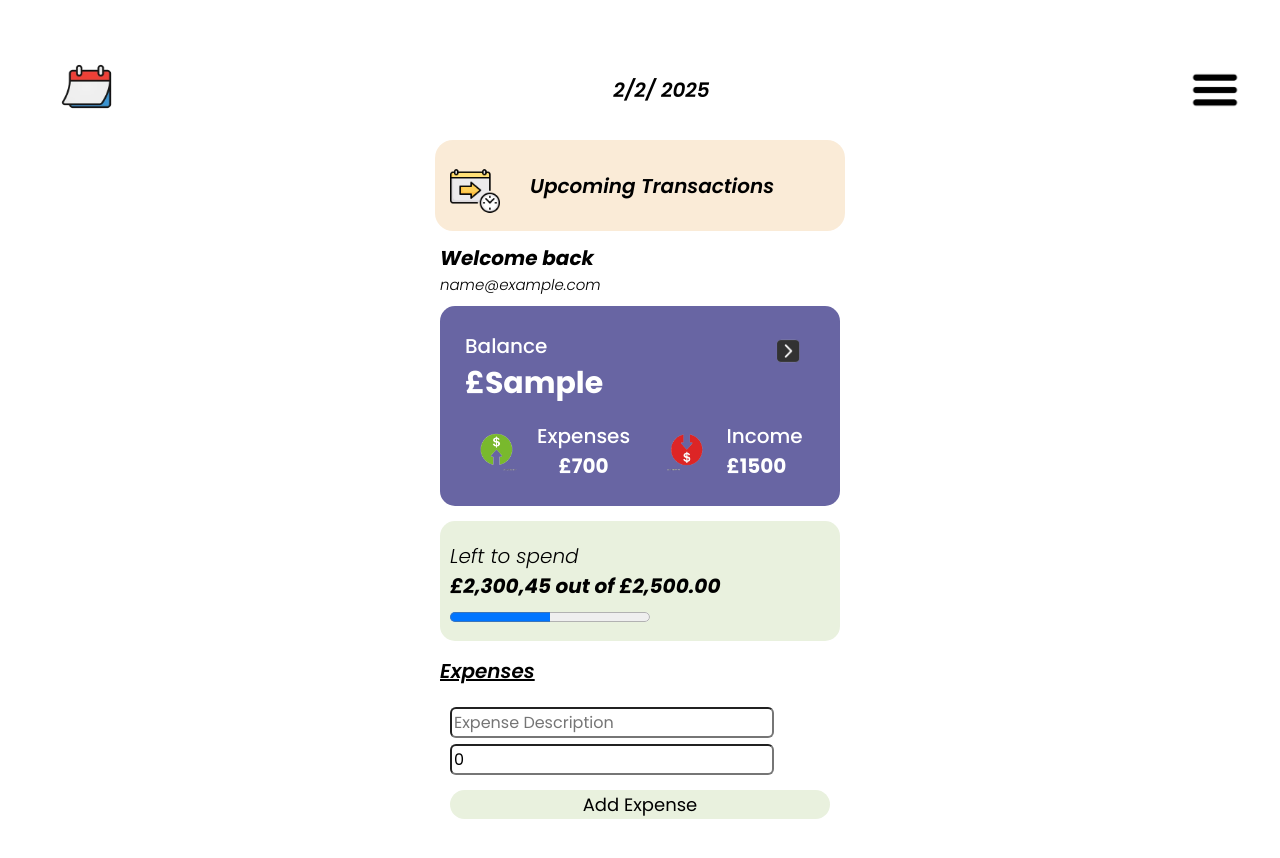
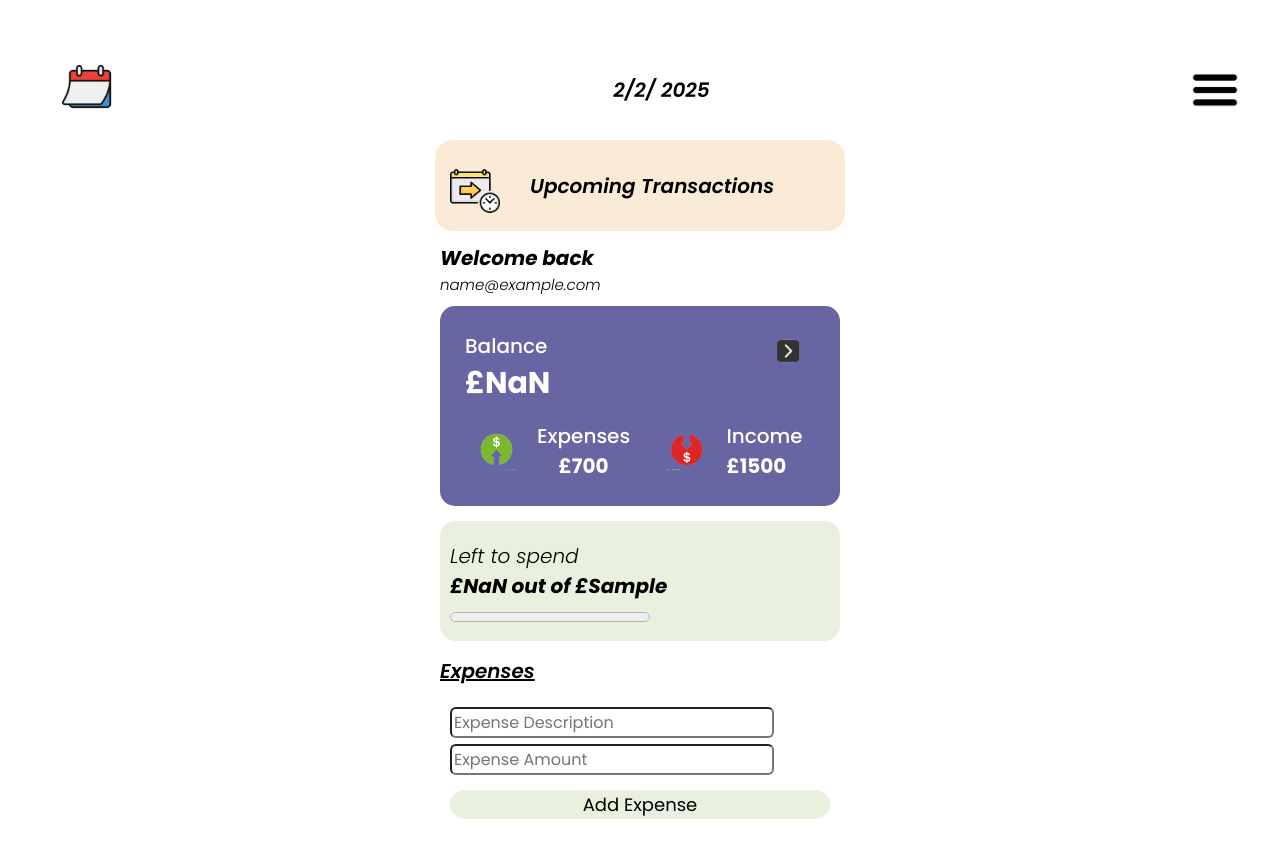
Before and after one commit to myhzyy/Expense-Tracker-App, a React (Vite) app in the folder my-app/: page / in a window 1280 px wide. Both pictures are taken after typing "name@example.com", "Sample", "Sample" into the empty fields and a click on the button "Sign In". Shown: the top 858 px of the page. Built offline with nearby package versions, Linux system fonts and the light colour scheme.

Commit message:
working progress bar

```diff
--- a/my-app/src/App.jsx
+++ b/my-app/src/App.jsx
@@ -30,17 +30,34 @@ function reducer(state, action) {
 
 function App() {
   const [{ submittedData }, dispatch] = useReducer(reducer, initialState);
+  const { email, password, income, signedIn } = submittedData;
+  const [userSubmissions, setUserSubmissions] = useState([]);
 
-  const { email, password, income, signedIn } = submittedData;
+  const total = userSubmissions.reduce(
+    (accumulator, currentAccumulator) =>
+      accumulator + Number(currentAccumulator.itemAmount),
+    0
+  );
+
+  const totalMinusExpenses = income - total;
 
   return (
     <>
       <TopSection />
       <Summary />
       {!signedIn && <SignIn dispatch={dispatch} />}
-      {signedIn && <AccountTracking income={income} email={email} />}
-      {signedIn && <LeftToSpend />}
-      {signedIn && <Expenses />}
+      {signedIn && (
+        <AccountTracking income={income} email={email} total={total} />
+      )}
+      {signedIn && (
+        <LeftToSpend totalMinusExpenses={totalMinusExpenses} income={income} />
+      )}
+      {signedIn && (
+        <Expenses
+          userSubmissions={userSubmissions}
+          setUserSubmissions={setUserSubmissions}
+        />
+      )}
     </>
   );
 }
--- a/my-app/src/Components/AccountTracking.jsx
+++ b/my-app/src/Components/AccountTracking.jsx
@@ -3,7 +3,7 @@ import nextPageIcon from "../assets/nextPage.png";
 import incomeImage from "../assets/income.png";
 import outgoingsImage from "../assets/outgoings.png";
 
-function AccountTracking({ income, email }) {
+function AccountTracking({ income, email, total }) {
   return (
     <>
       <div className={styles.welcomeBackContainer}>
@@ -14,7 +14,7 @@ function AccountTracking({ income, email }) {
         <div className={styles.defaultBox}>
           <div>
             <h3 className={styles.lightText}>Balance</h3>
-            <h3 className={styles.balanceNumber}>£{income}</h3>
+            <h3 className={styles.balanceNumber}>£{income - total}</h3>
           </div>
           <div>
             <img
--- a/my-app/src/Components/Expenses.jsx
+++ b/my-app/src/Components/Expenses.jsx
@@ -1,12 +1,9 @@
 import { useState } from "react";
 import styles from "./Expenses.module.css";
 
-function Expenses() {
+function Expenses({ userSubmissions, setUserSubmissions }) {
   const [expenseName, setExpenseName] = useState("");
-  const [expenseAmount, setExpenseAmount] = useState(0);
-  const [userSubmissions, setUserSubmissions] = useState([]);
-
-  console.log(userSubmissions);
+  const [expenseAmount, setExpenseAmount] = useState("");
 
   function handleDescriptionChange(e) {
     setExpenseName(e.target.value);
@@ -79,10 +76,5 @@ export default Expenses;
 
 /*
 
-   <ul>
-      {users.map((user) => (
-        <li key={user.id}>{user.name}</li>
-      ))}
-    </ul>
 
 */
--- a/my-app/src/Components/LeftToSpend.jsx
+++ b/my-app/src/Components/LeftToSpend.jsx
@@ -1,11 +1,18 @@
 import styles from "./LeftToSpend.module.css";
 
-function LeftToSpend() {
+function LeftToSpend({ totalMinusExpenses, income }) {
+  const progressPercentage =
+    income > 1 ? (totalMinusExpenses / income) * 100 : 0;
+
+  console.log(progressPercentage);
+
   return (
     <div className={styles.leftToSpend}>
       <h2 className={styles.heading}>Left to spend</h2>
-      <h2>£2,300,45 out of £2,500.00</h2>
-      <progress value={0.5} />
+      <h2>
+        £{totalMinusExpenses} out of £{income}
+      </h2>
+      <progress value={progressPercentage} max={100} />
     </div>
   );
 }
```
